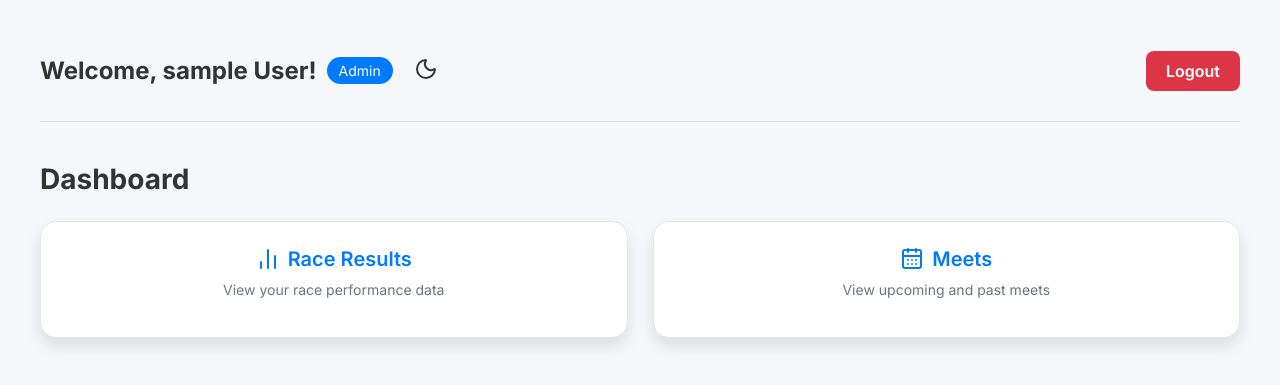
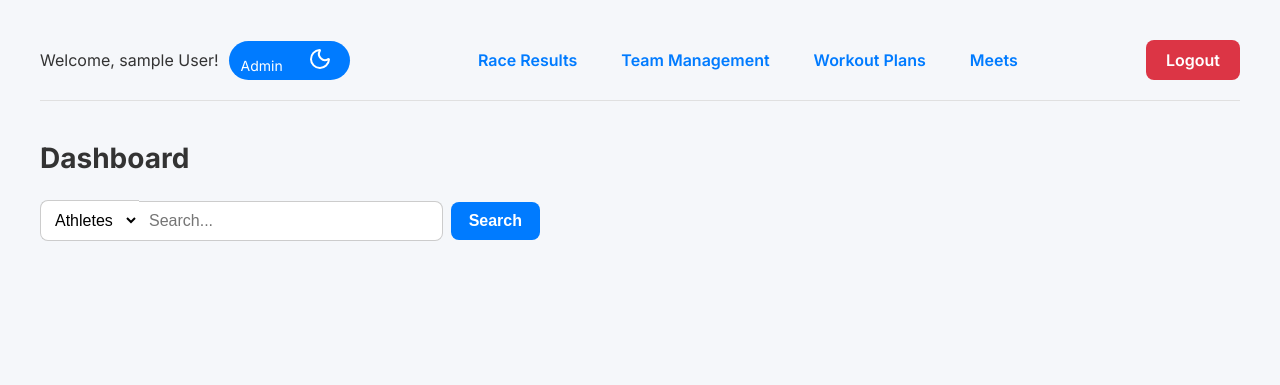
Before and after one commit to JacobPlummer02/group04-database-systems-project-S2025, a Django app: template Running_Application/app/templates/app/dashboard.html in a window 1280 px wide. Shown: the top 385 px of the page. Run offline with Django 5.2, Linux system fonts and the light colour scheme; the template is opened without the code that fills it: most values are stand-ins (such as "Sample title", 1, 10 or a date in 2020).

Commit message:
Refactor dashboard layout and styles; add base template and CSS variables for improved design consistency

```diff
--- a/Running_Application/app/settings.py
+++ b/Running_Application/app/settings.py
@@ -124,7 +124,7 @@ USE_TZ = True
 # Static files (CSS, JavaScript, Images)
 # https://docs.djangoproject.com/en/5.2/howto/static-files/
 
-STATIC_URL = 'static/'
+STATIC_URL = '/static/'
 
 # Default primary key field type
 # https://docs.djangoproject.com/en/5.2/ref/settings/#default-auto-field
--- /dev/null
+++ b/Running_Application/app/static/app/style.css
@@ -0,0 +1,206 @@
+
+:root {
+  --primary: #007bff;
+  --danger: #dc3545;
+  --bg-light: #f5f7fa;
+  --bg-dark: #1a1a1a;
+  --card-light: #ffffff;
+  --card-dark: #2a2a2a;
+  --text-light: #333;
+  --text-dark: #f1f1f1;
+  --muted-light: #6c757d;
+  --muted-dark: #999;
+  --shadow: rgba(0, 0, 0, 0.1);
+}
+
+body {
+  font-family: 'Inter', sans-serif;
+  margin: 0;
+  padding: 0;
+  background-color: var(--bg-light);
+  color: var(--text-light);
+  transition: background-color 0.3s, color 0.3s;
+}
+
+body.dark-mode {
+  background-color: var(--bg-dark);
+  color: var(--text-dark);
+}
+
+.container {
+  max-width: 1200px;
+  margin: auto;
+  padding: 40px 20px;
+}
+
+.header {
+  display: flex;
+  justify-content: space-between;
+  align-items: center;
+  margin-bottom: 40px;
+  border-bottom: 1px solid #e0e0e0;
+  padding-bottom: 20px;
+}
+
+.header h1 {
+  font-size: 24px;
+}
+
+.role-badge {
+  background-color: var(--primary);
+  color: white;
+  padding: 5px 12px;
+  border-radius: 20px;
+  font-size: 14px;
+  margin-left: 10px;
+}
+
+.user-info {
+  display: flex;
+  align-items: center;
+}
+
+.logout {
+  background-color: var(--danger);
+  color: white;
+  padding: 10px 20px;
+  border-radius: 8px;
+  text-decoration: none;
+  font-weight: 600;
+  transition: background-color 0.2s ease;
+}
+
+.logout:hover {
+  background-color: #b02a37;
+}
+
+.toggle-dark {
+  background: none;
+  border: none;
+  cursor: pointer;
+  color: inherit;
+  margin-left: 15px;
+}
+
+h2 {
+  font-size: 28px;
+  font-weight: 700;
+  margin-bottom: 25px;
+}
+
+.dashboard-grid {
+  display: grid;
+  grid-template-columns: repeat(auto-fit, minmax(250px, 1fr));
+  gap: 25px;
+}
+
+.dashboard-item {
+  background-color: var(--card-light);
+  border-radius: 16px;
+  padding: 25px;
+  box-shadow: 0 8px 16px var(--shadow);
+  text-align: center;
+  transition: transform 0.3s, background-color 0.3s, box-shadow 0.3s;
+  border: 1px solid #e6e6e6;
+}
+
+.dashboard-item:hover {
+  transform: translateY(-6px);
+  box-shadow: 0 16px 24px rgba(0, 0, 0, 0.08);
+}
+
+body.dark-mode .dashboard-item {
+  background-color: var(--card-dark);
+  border-color: #444;
+}
+
+.dashboard-item a {
+  display: flex;
+  align-items: center;
+  justify-content: center;
+  gap: 8px;
+  color: var(--primary);
+  text-decoration: none;
+  font-size: 20px;
+  font-weight: 600;
+}
+
+.dashboard-item p {
+  color: var(--muted-light);
+  font-size: 14px;
+  margin-top: 10px;
+}
+
+body.dark-mode .dashboard-item p {
+  color: var(--muted-dark);
+}
+
+.search-form {
+    display: flex;
+    align-items: center;
+    max-width: 500px;
+    margin-bottom: 30px;
+  }
+
+  .search-category {
+    padding: 10px;
+    border-radius: 8px 0 0 8px;
+    border: 1px solid #ccc;
+    border-right: none;
+    font-size: 16px;
+    background: #fff;
+  }
+
+  .search-input {
+    padding: 10px;
+    border: 1px solid #ccc;
+    border-left: none;
+    border-radius: 0 8px 8px 0;
+    font-size: 16px;
+    flex: 1;
+  }
+
+  .search-btn {
+    padding: 10px 18px;
+    border: none;
+    background: var(--primary);
+    color: #fff;
+    border-radius: 8px;
+    margin-left: 8px;
+    font-size: 16px;
+    font-weight: 600;
+    cursor: pointer;
+  }
+
+  .nav-bar ul {
+    display: flex;
+    gap: 20px;
+    list-style: none;
+    margin: 0;
+    padding: 0;
+  }
+
+  .nav-bar li {
+    margin: 0;
+    padding: 0;
+  }
+
+  .nav-bar a {
+    color: var(--primary);
+    text-decoration: none;
+    font-weight: 600;
+    font-size: 16px;
+    padding: 8px 12px;
+    border-radius: 8px;
+    transition: background 0.2s;
+  }
+
+  .nav-bar a:hover {
+    background: var(--card-light);
+    color: var(--primary);
+    box-shadow: 0 2px 8px var(--shadow);
+  }
+
+  body.dark-mode .nav-bar a:hover {
+    background: var(--card-dark);
+  }
--- a/Running_Application/app/templates/app/dashboard.html
+++ b/Running_Application/app/templates/app/dashboard.html
@@ -1,209 +1,21 @@
-<!DOCTYPE html>
-<html lang="en">
-<head>
-  <meta charset="UTF-8" />
-  <meta name="viewport" content="width=device-width, initial-scale=1.0"/>
-  <title>Running Application Dashboard</title>
-  <link href="https://fonts.googleapis.com/css2?family=Inter:wght@400;600;700&display=swap" rel="stylesheet">
-  <script src="https://unpkg.com/lucide@latest"></script>
-  <style>
-    :root {
-      --primary: #007bff;
-      --danger: #dc3545;
-      --bg-light: #f5f7fa;
-      --bg-dark: #1a1a1a;
-      --card-light: #ffffff;
-      --card-dark: #2a2a2a;
-      --text-light: #333;
-      --text-dark: #f1f1f1;
-      --muted-light: #6c757d;
-      --muted-dark: #999;
-      --shadow: rgba(0, 0, 0, 0.1);
-    }
+{% extends "base.html" %}
+{% block content %}
+  <h2>Dashboard</h2>
+  <form class="search-form" action="#" method="get" style="display: flex; align-items: center; max-width: 500px; margin-bottom: 30px;">
+    <select name="category" class="search-category" style="padding: 10px; border-radius: 8px 0 0 8px; border: 1px solid #ccc; border-right: none; font-size: 16px;">
+      <option value="athletes">Athletes</option>
+      <option value="teams">Teams</option>
+      <option value="meets">Meets</option>
+    </select>
+    <input
+      type="search"
+      name="query"
+      class="search-input"
+      placeholder="Search..."
+      style="padding: 10px; border: 1px solid #ccc; border-left: none; border-radius: 0 8px 8px 0; font-size: 16px; flex: 1;"
+      required
+    />
+    <button type="submit" class="search-btn" style="padding: 10px 18px; border: none; background: var(--primary); color: #fff; border-radius: 8px; margin-left: 8px; font-size: 16px; font-weight: 600; cursor: pointer;">Search</button>
+  </form>
 
-    body {
-      font-family: 'Inter', sans-serif;
-      margin: 0;
-      padding: 0;
-      background-color: var(--bg-light);
-      color: var(--text-light);
-      transition: background-color 0.3s, color 0.3s;
-    }
-
-    body.dark-mode {
-      background-color: var(--bg-dark);
-      color: var(--text-dark);
-    }
-
-    .container {
-      max-width: 1200px;
-      margin: auto;
-      padding: 40px 20px;
-    }
-
-    .header {
-      display: flex;
-      justify-content: space-between;
-      align-items: center;
-      margin-bottom: 40px;
-      border-bottom: 1px solid #e0e0e0;
-      padding-bottom: 20px;
-    }
-
-    .header h1 {
-      font-size: 24px;
-    }
-
-    .role-badge {
-      background-color: var(--primary);
-      color: white;
-      padding: 5px 12px;
-      border-radius: 20px;
-      font-size: 14px;
-      margin-left: 10px;
-    }
-
-    .user-info {
-      display: flex;
-      align-items: center;
-    }
-
-    .logout {
-      background-color: var(--danger);
-      color: white;
-      padding: 10px 20px;
-      border-radius: 8px;
-      text-decoration: none;
-      font-weight: 600;
-      transition: background-color 0.2s ease;
-    }
-
-    .logout:hover {
-      background-color: #b02a37;
-    }
-
-    .toggle-dark {
-      background: none;
-      border: none;
-      cursor: pointer;
-      color: inherit;
-      margin-left: 15px;
-    }
-
-    h2 {
-      font-size: 28px;
-      font-weight: 700;
-      margin-bottom: 25px;
-    }
-
-    .dashboard-grid {
-      display: grid;
-      grid-template-columns: repeat(auto-fit, minmax(250px, 1fr));
-      gap: 25px;
-    }
-
-    .dashboard-item {
-      background-color: var(--card-light);
-      border-radius: 16px;
-      padding: 25px;
-      box-shadow: 0 8px 16px var(--shadow);
-      text-align: center;
-      transition: transform 0.3s, background-color 0.3s, box-shadow 0.3s;
-      border: 1px solid #e6e6e6;
-    }
-
-    .dashboard-item:hover {
-      transform: translateY(-6px);
-      box-shadow: 0 16px 24px rgba(0, 0, 0, 0.08);
-    }
-
-    body.dark-mode .dashboard-item {
-      background-color: var(--card-dark);
-      border-color: #444;
-    }
-
-    .dashboard-item a {
-      display: flex;
-      align-items: center;
-      justify-content: center;
-      gap: 8px;
-      color: var(--primary);
-      text-decoration: none;
-      font-size: 20px;
-      font-weight: 600;
-    }
-
-    .dashboard-item p {
-      color: var(--muted-light);
-      font-size: 14px;
-      margin-top: 10px;
-    }
-
-    body.dark-mode .dashboard-item p {
-      color: var(--muted-dark);
-    }
-  </style>
-</head>
-<body>
-  <div class="container">
-    <div class="header">
-      <div class="user-info">
-        <h1>Welcome, {{ user_name }} {{ user_lname }}!</h1>
-        <span class="role-badge">{{ user_role|title }}</span>
-        <button class="toggle-dark" onclick="toggleDarkMode()" title="Toggle Dark Mode">
-          <i data-lucide="moon" id="dark-icon"></i>
-        </button>
-      </div>
-      <a href="{% url 'login' %}" class="logout">Logout</a>
-    </div>
-
-    <h2>Dashboard</h2>
-
-    <div class="dashboard-grid">
-      <div class="dashboard-item">
-        <a href="{% url 'race_results' %}"><i data-lucide="bar-chart-2"></i>Race Results</a>
-        <p>View your race performance data</p>
-      </div>
-
-      {% if user_role == 'Coach' %}
-      <div class="dashboard-item">
-        <a href="{% url 'team_management' %}"><i data-lucide="users"></i>Team Management</a>
-        <p>Manage your team roster and details</p>
-      </div>
-      <div class="dashboard-item">
-        <a href="#"><i data-lucide="clipboard-list"></i>Workout Plans</a>
-        <p>Create and assign workout plans to athletes</p>
-      </div>
-      <div class="dashboard-item">
-        <a href="#"><i data-lucide="user-check"></i>All Athletes</a>
-        <p>View and manage all your team's athletes</p>
-      </div>
-      {% endif %}
-
-      {% if user_role == 'Athlete' %}
-      <div class="dashboard-item">
-        <a href="#"><i data-lucide="check-square"></i>My Workouts</a>
-        <p>View your assigned workout plans</p>
-      </div>
-      <div class="dashboard-item">
-        <a href="{% url 'my_team' %}"><i data-lucide="users"></i>My Team</a>
-        <p>View your team information</p>
-      </div>
-      {% endif %}
-
-      <div class="dashboard-item">
-        <a href="#"><i data-lucide="calendar-days"></i>Meets</a>
-        <p>View upcoming and past meets</p>
-      </div>
-    </div>
-  </div>
-
-  <script>
-    lucide.createIcons();
-
-    function toggleDarkMode() {
-      document.body.classList.toggle('dark-mode');
-    }
-  </script>
-</body>
-</html>
+{% endblock %}
--- /dev/null
+++ b/Running_Application/app/templates/base.html
@@ -0,0 +1,46 @@
+<!DOCTYPE html>
+{% load static %}
+<html lang="en">
+<head>
+  <meta charset="UTF-8" />
+  <meta name="viewport" content="width=device-width, initial-scale=1.0" />
+  <title>{% block title %}Running Application Dashboard{% endblock %}</title>
+  <link href="https://fonts.googleapis.com/css2?family=Inter:wght@400;600;700&display=swap" rel="stylesheet">
+  <link rel="stylesheet" href="{% static 'app/style.css' %}">
+  <script src="https://unpkg.com/lucide@latest"></script>
+  {% block head %}{% endblock %}
+</head>
+<body>
+  <div class="container">
+    <div class="header">
+      <div class="user-info">
+        <span>Welcome, {{ user_name }} {{ user_lname }}!</span>
+        <span class="role-badge">{{ user_role|title }}
+        <button class="toggle-dark" title="Toggle Dark Mode">
+          <i data-lucide="moon"></i>
+        </button>
+      </div>
+      <nav class="nav-bar">
+        <ul>
+          <li><a href="{% url 'race_results' %}">Race Results</a></li>
+          <li><a href="{% url 'team_management' %}">Team Management</a></li>
+          <li><a href="#">Workout Plans</a></li>
+          <li><a href="#">Meets</a></li>
+        </ul>
+      </nav>
+      <a href="{% url 'login' %}" class="logout">Logout</a>
+    </div>
+
+    {% block content %}
+    {% endblock %}
+  </div>
+
+  <script>
+    lucide.createIcons();
+    document.querySelector('.toggle-dark').addEventListener('click', function() {
+      document.body.classList.toggle('dark-mode');
+    });
+  </script>
+  {% block scripts %}{% endblock %}
+</body>
+</html>
```
